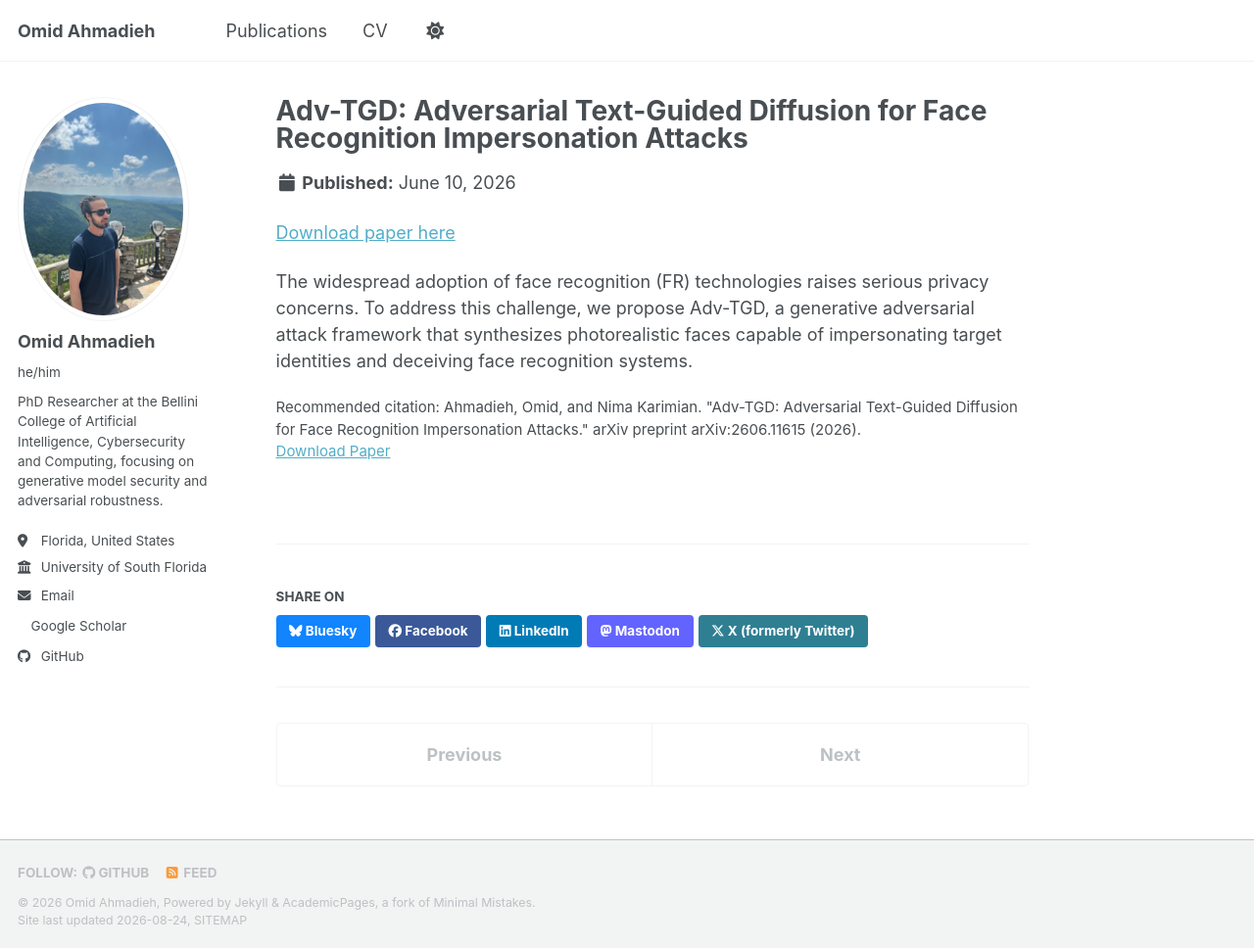
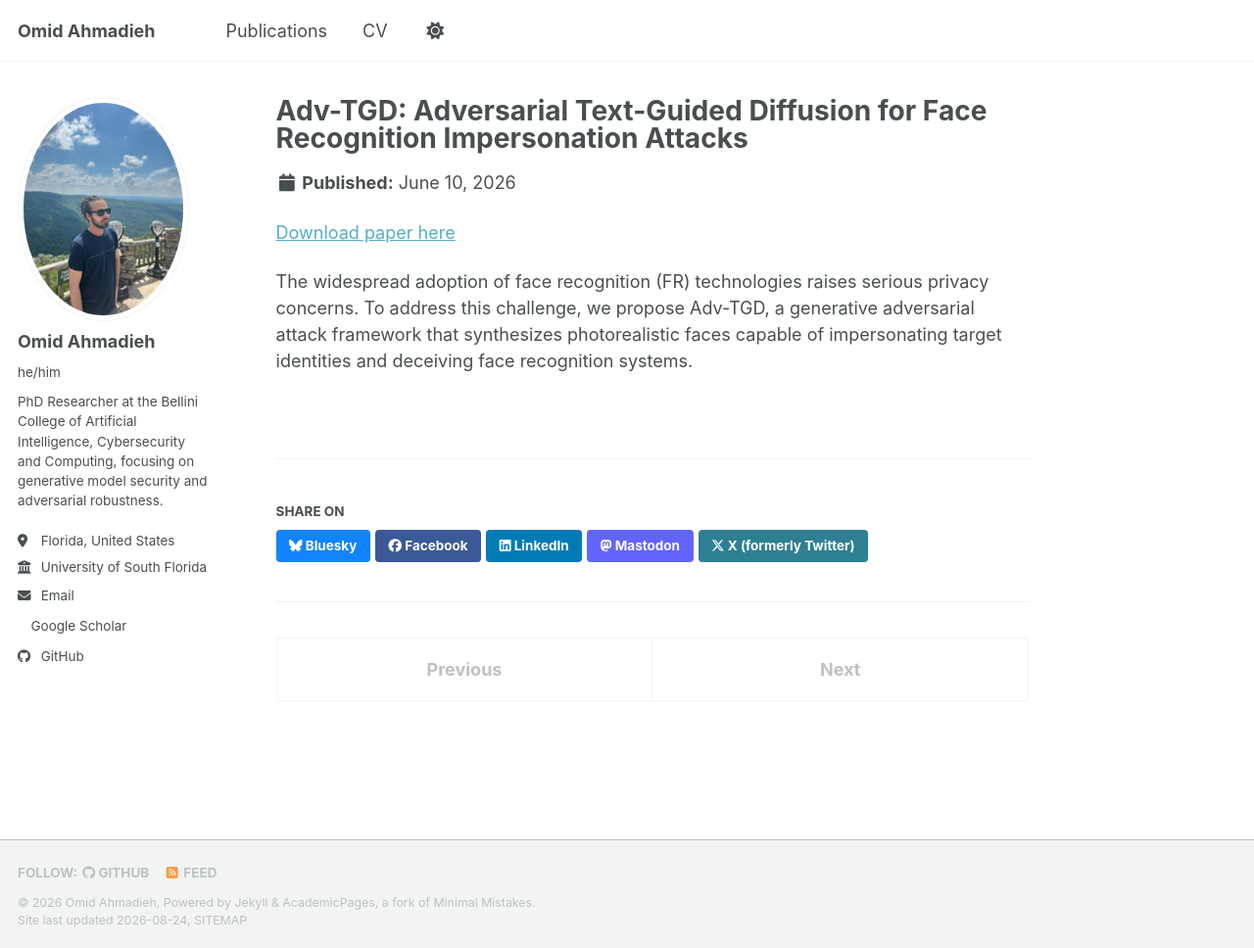
Before and after one commit to omid-ahmadieh/omid-ahmadieh.github.io, a Jekyll site: the page built from _publications/2026-06-10-adv-tgd.md, in a window 1280 px wide and 968 px high. Shown: the whole window at 98% size. Built offline with Jekyll 4.4.1, drawn with Linux system fonts in a browser that asks for light colours; a style sheet for code colours, icons or effects is not loaded.

Commit message:
Update 2026-06-10-adv-tgd.md

```diff
--- a/_publications/2026-06-10-adv-tgd.md
+++ b/_publications/2026-06-10-adv-tgd.md
@@ -6,7 +6,6 @@ permalink: /publication/2026-06-10-adv-tgd
 excerpt: 'We propose Adv-TGD, a generative adversarial attack framework that synthesizes photorealistic faces capable of impersonating target identities and deceiving face recognition systems.'
 date: 2026-06-10
 paperurl: 'https://arxiv.org/abs/2606.11615'
-citation: 'Ahmadieh, Omid, and Nima Karimian. "Adv-TGD: Adversarial Text-Guided Diffusion for Face Recognition Impersonation Attacks." arXiv preprint arXiv:2606.11615 (2026).'
 ---
 
 [Download paper here](https://arxiv.org/abs/2606.11615)
```
